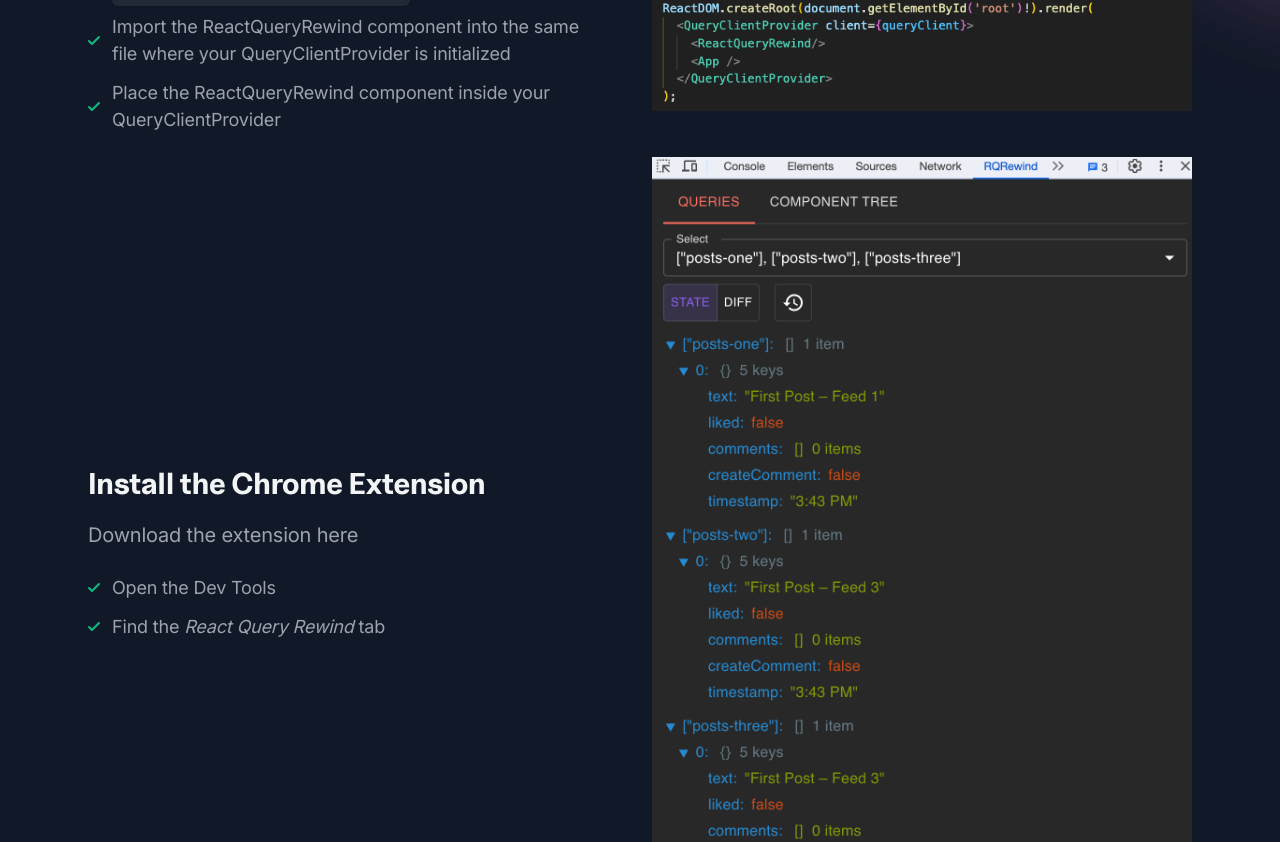
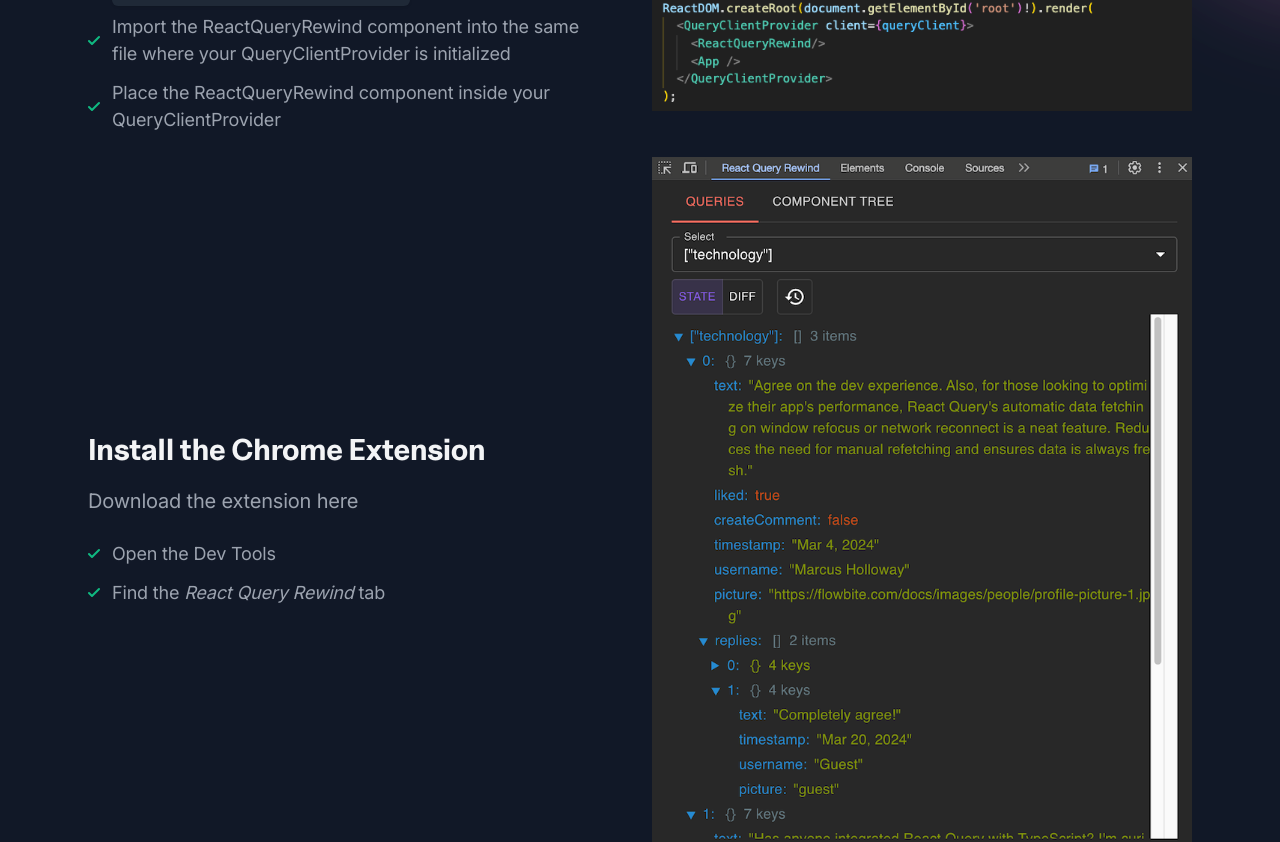
Before and after one commit to react-query-rewind/website, a Next.js app: page / in a window 1280 px wide. Shown: the part 6254-7096 px from the top of the page. Built offline with nearby package versions, Linux system fonts and the light colour scheme.

Commit message:
updated image

```diff
--- a/components/getting-started.tsx
+++ b/components/getting-started.tsx
@@ -1,6 +1,6 @@
 import Image from 'next/image'
 import ReactQueryRewindComponent from 'public/images/ReactQueryRewindComponent.png'
-import DevTool from 'public/images/DevTool.png'
+import RQRewind_tab from 'public/images/RQRewind_tab.png'
 import Illustration from '@/public/images/features-illustration.svg'
 
 export default function GettingStarted() {
@@ -85,7 +85,7 @@ export default function GettingStarted() {
 
             {/* Image */}
             <div className="md:w-5/12 lg:w-1/2" data-aos="zoom-out">
-              <Image className="mx-auto md:max-w-none" src={DevTool} width={540} height={581} alt="Features" />
+              <Image className="mx-auto md:max-w-none" src={RQRewind_tab} width={540} height={581} alt="Features" />
             </div>
           </div>
         </div>
```
Also changed, not shown: public/images/DevTool.png (deleted), public/images/RQRewind_tab.png (added).
